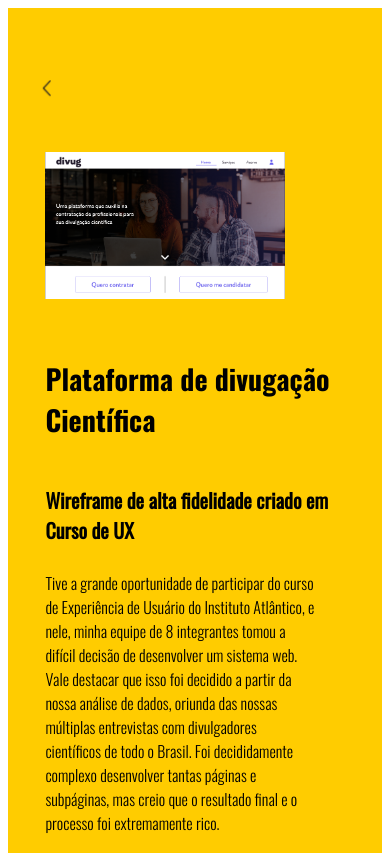
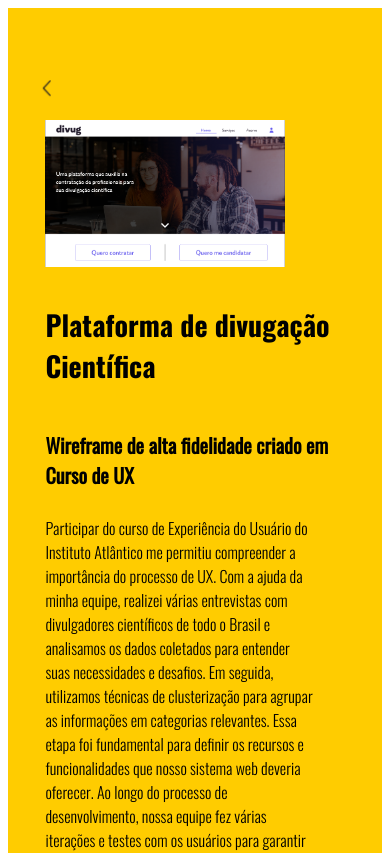
Before and after one commit to gusholz/personalPortfolio, a Next.js app: page /divug in a window 390 px wide. Shown: the top 853 px of the page. Built offline with nearby package versions, Linux system fonts and the light colour scheme.

Commit message:
versão mobile parte 6

```diff
--- a/pages/divug.tsx
+++ b/pages/divug.tsx
@@ -10,9 +10,12 @@ export default function Home () {
             link={`https://www.figma.com/proto/CIX5OwCjkdUdlJjLoBrKAN/IdentidadeVisual?node-id=112%3A62&scaling=min-zoom&page-id=0%3A1&starting-point-node-id=112%3A62`}
             guiaLink={'O link do protótipo utilizável está logo abaixo'}
         >
-            Tive a grande oportunidade de participar do curso de Experiência de Usuário do Instituto Atlântico, e nele, minha equipe de 8 integrantes
-            tomou a difícil decisão de desenvolver um sistema web. Vale destacar que isso foi decidido a partir da nossa análise de dados, oriunda das
-            nossas múltiplas entrevistas com divulgadores científicos de todo o Brasil. Foi decididamente complexo desenvolver tantas páginas e subpáginas,
-            mas creio que o resultado final e o processo foi extremamente rico.
+            Participar do curso de Experiência do Usuário do Instituto Atlântico me permitiu compreender a importância do processo de UX.
+            Com a ajuda da minha equipe, realizei várias entrevistas com divulgadores científicos de todo o Brasil e analisamos os dados
+            coletados para entender suas necessidades e desafios. Em seguida, utilizamos técnicas de clusterização para agrupar as informações
+            em categorias relevantes. Essa etapa foi fundamental para definir os recursos e funcionalidades que nosso sistema web deveria
+            oferecer. Ao longo do processo de desenvolvimento, nossa equipe fez várias iterações e testes com os usuários para garantir
+            que o produto final atendesse às suas expectativas e necessidades. Foi um processo desafiador, mas extremamente gratificante.
+            A experiência me mostrou que o processo de UX é crucial para o sucesso de um projeto, e estou animado para aplicar essas habilidades em projetos futuros.
         </PaginaTrab>
 )}
--- a/src/components/nav/nav.module.css
+++ b/src/components/nav/nav.module.css
@@ -82,7 +82,7 @@
     z-index: 1000;
     width: auto;
     height: 100%;
-    background-color: #0066cc;
+    background-color: #0080FF;
 }
 
 .infos{
@@ -98,6 +98,9 @@
     }
     .descricao{
         font-size: 12px;
+    }
+    .infos{
+        font-size: 20px;
     }
 }
 
--- a/src/components/nav/nav.tsx
+++ b/src/components/nav/nav.tsx
@@ -13,15 +13,15 @@ export default function Nav(): JSX.Element{
     }
 
     const menuVariants = {
-        hidden: { x: "-40%" },
-        visible: { x: "100%" },
+        hidden: { x: "-30%" },
+        visible: { x: "80%" },
     };
 
     return (
         <div className={styles.container}>
             <nav className={styles.menuNav}>
                 <ul className={styles.lista}>
-                            <motion.div
+                    <motion.li
                         className={styles.hamburguerMenu}
                         onClick={handleClick}
                         initial={{ rotate: 0, opacity: 0.5, x:1000 }}
@@ -53,7 +53,7 @@ export default function Nav(): JSX.Element{
                             initial={{ rotate: 0 }}
                             animate={{ rotate: menuVisivel ? -45 : 0 }}
                         />
-                            </motion.div>
+                    </motion.li>
                     <motion.div
                         className={styles.menuLinks}
                         variants={menuVariants}
--- a/src/trabalhos.module.css
+++ b/src/trabalhos.module.css
@@ -15,7 +15,7 @@
     display: flex;
     background-color: #ffcc00;
     width: 100%;
-    height: 100vh;
+    height: 130vh;
 }
 
 .seta{
@@ -77,17 +77,15 @@
 }
 
 @media only screen and (max-width: 1000px){
-    .container{
-        height: 120vh;
-    }
     .images{
         max-width: 60%;
         max-height: 60%;
+        margin-bottom: 3%;
     }
     .secao{
         flex-direction: column;
         justify-items: flex-start;
-        padding-top: 20%;
+        padding-top: 15%;
     }
     .subContainer{
         margin-left: 0;
@@ -106,6 +104,9 @@
     .texto{
         margin-top: 1%;
         font-size:18px;
+    }
+    .span{
+        margin-bottom: 2%;
     }
 }
 
```
Also changed, not shown: pages/projetoConecto.tsx (+7 -5 lines). Lines whose indentation alone changed are shown as unchanged.
